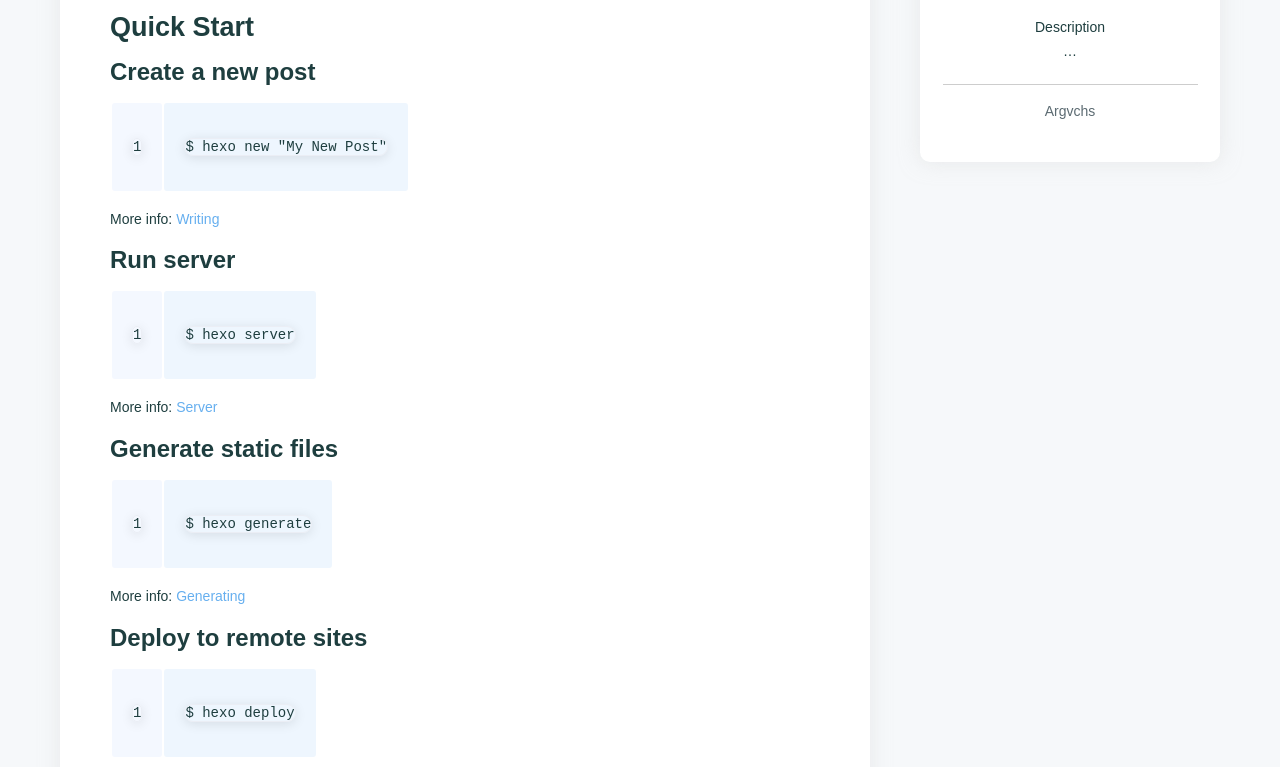
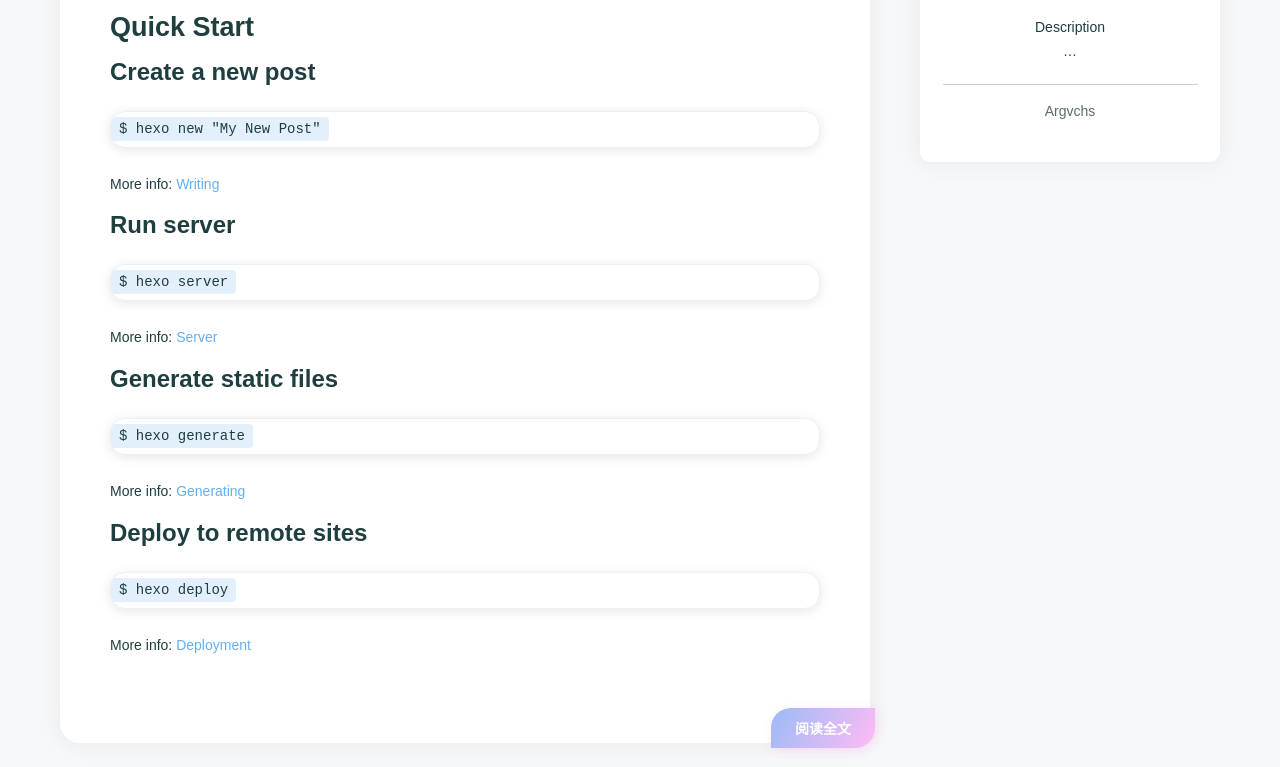
Before and after one commit to Iassc4444/Iassc4444.github.io, a plain HTML site: page index.html in a window 1280 px wide. Shown: the part 1033-1800 px from the top of the page. Drawn offline with nearby package versions, Linux system fonts and the light colour scheme; a script that the page names is missing; a web font is replaced by a local one.

Commit message:
Site updated: 2024-11-15 21:09:21

```diff
--- a/index.html
+++ b/index.html
@@ -199,17 +199,17 @@
         <div class="content" v-pre>
 
             <p>Welcome to <a target="_blank" rel="noopener" href="https://hexo.io/">Hexo</a>! This is your very first post. Check <a target="_blank" rel="noopener" href="https://hexo.io/docs/">documentation</a> for more info. If you get any problems when using Hexo, you can find the answer in <a target="_blank" rel="noopener" href="https://hexo.io/docs/troubleshooting.html">troubleshooting</a> or you can ask me on <a target="_blank" rel="noopener" href="https://github.com/hexojs/hexo/issues">GitHub</a>.</p>
-<h2 id="Quick-Start"><a href="#Quick-Start" class="headerlink" title="Quick Start"></a>Quick Start</h2><h3 id="Create-a-new-post"><a href="#Create-a-new-post" class="headerlink" title="Create a new post"></a>Create a new post</h3><figure class="highlight bash"><table><tr><td class="gutter"><pre><span class="line">1</span><br></pre></td><td class="code"><pre><span class="line">$ hexo new <span class="string">&quot;My New Post&quot;</span></span><br></pre></td></tr></table></figure>
-
+<h2 id="Quick-Start"><a href="#Quick-Start" class="headerlink" title="Quick Start"></a>Quick Start</h2><h3 id="Create-a-new-post"><a href="#Create-a-new-post" class="headerlink" title="Create a new post"></a>Create a new post</h3><pre><code class="bash">$ hexo new &quot;My New Post&quot;
+</code></pre>
 <p>More info: <a target="_blank" rel="noopener" href="https://hexo.io/docs/writing.html">Writing</a></p>
-<h3 id="Run-server"><a href="#Run-server" class="headerlink" title="Run server"></a>Run server</h3><figure class="highlight bash"><table><tr><td class="gutter"><pre><span class="line">1</span><br></pre></td><td class="code"><pre><span class="line">$ hexo server</span><br></pre></td></tr></table></figure>
-
+<h3 id="Run-server"><a href="#Run-server" class="headerlink" title="Run server"></a>Run server</h3><pre><code class="bash">$ hexo server
+</code></pre>
 <p>More info: <a target="_blank" rel="noopener" href="https://hexo.io/docs/server.html">Server</a></p>
-<h3 id="Generate-static-files"><a href="#Generate-static-files" class="headerlink" title="Generate static files"></a>Generate static files</h3><figure class="highlight bash"><table><tr><td class="gutter"><pre><span class="line">1</span><br></pre></td><td class="code"><pre><span class="line">$ hexo generate</span><br></pre></td></tr></table></figure>
-
+<h3 id="Generate-static-files"><a href="#Generate-static-files" class="headerlink" title="Generate static files"></a>Generate static files</h3><pre><code class="bash">$ hexo generate
+</code></pre>
 <p>More info: <a target="_blank" rel="noopener" href="https://hexo.io/docs/generating.html">Generating</a></p>
-<h3 id="Deploy-to-remote-sites"><a href="#Deploy-to-remote-sites" class="headerlink" title="Deploy to remote sites"></a>Deploy to remote sites</h3><figure class="highlight bash"><table><tr><td class="gutter"><pre><span class="line">1</span><br></pre></td><td class="code"><pre><span class="line">$ hexo deploy</span><br></pre></td></tr></table></figure>
-
+<h3 id="Deploy-to-remote-sites"><a href="#Deploy-to-remote-sites" class="headerlink" title="Deploy to remote sites"></a>Deploy to remote sites</h3><pre><code class="bash">$ hexo deploy
+</code></pre>
 <p>More info: <a target="_blank" rel="noopener" href="https://hexo.io/docs/one-command-deployment.html">Deployment</a></p>
 
 
@@ -251,7 +251,7 @@
         <div class="friend-links">
 
             <div class="friend-link">
-                <a target="_blank" rel="noopener" href="https://argvchs.github.io">Argvchs</a>
+                <a target="_blank" rel="noopener" href="https://iassc4444.github.io">Argvchs</a>
             </div>
 
         </div>
```
Also changed, not shown: 2024/11/15/hello-world/index.html (+8 -8 lines).
